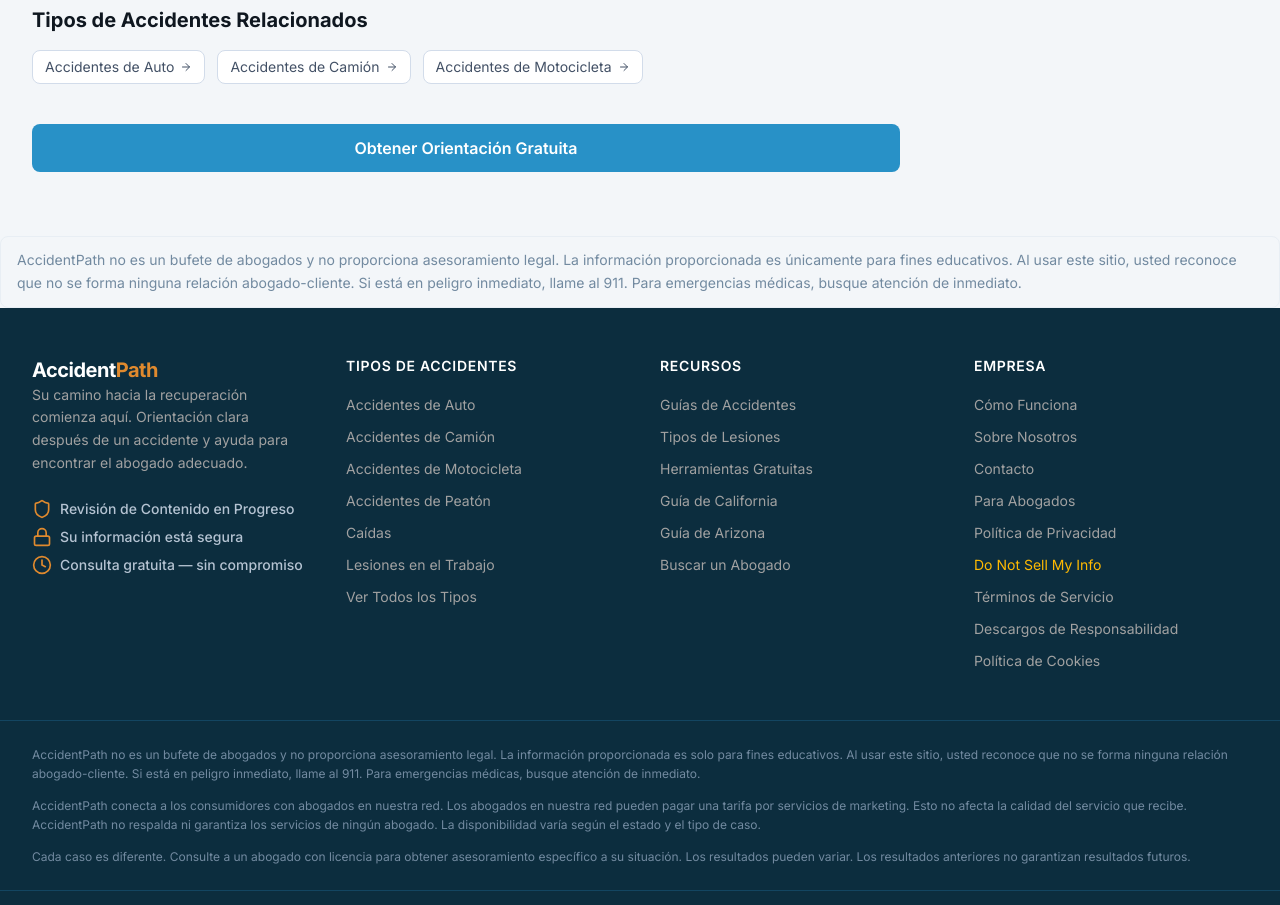
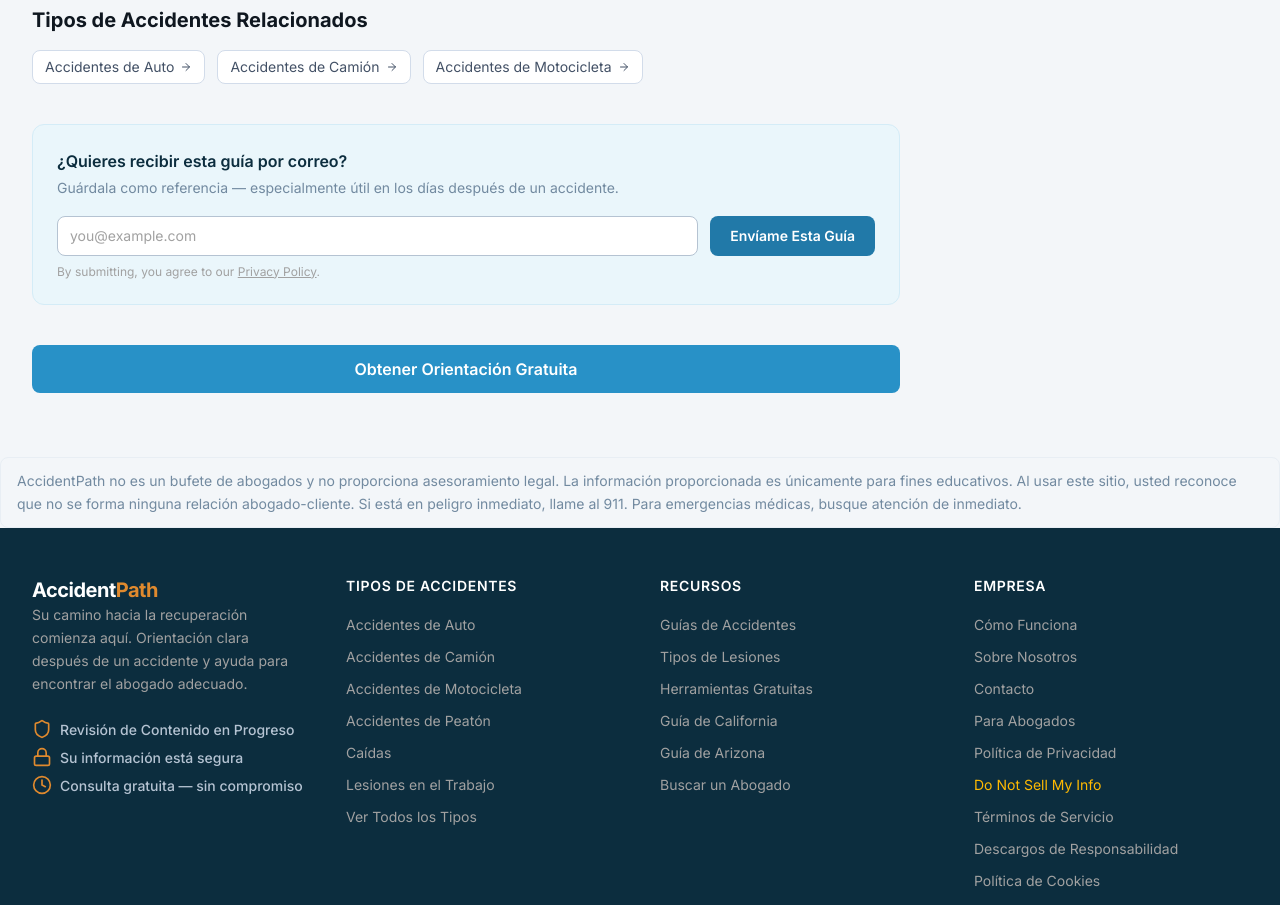
Before and after one commit to the-comet-companies/accident-path, a Next.js app: page /es/guias/despues-accidente-auto in a window 1280 px wide. Shown: the part 2960-3865 px from the top of the page. Built offline with nearby package versions, Linux system fonts and the light colour scheme.

Commit message:
feat(lead): add email capture to EN + ES guide pages

```diff
--- a/app/(en)/guides/[slug]/page.tsx
+++ b/app/(en)/guides/[slug]/page.tsx
@@ -5,6 +5,7 @@ import { cms } from '@/lib/cms'
 import type { Guide } from '@/types/content'
 import { Breadcrumb } from '@/components/layout/Breadcrumb'
 import { CTAButton } from '@/components/ui/CTAButton'
+import { PageLeadCapture } from '@/components/ui/PageLeadCapture'
 import { DisclaimerBanner } from '@/components/ui/DisclaimerBanner'
 import { SchemaOrg } from '@/components/seo/SchemaOrg'
 import { buildMetaTags } from '@/components/seo/MetaTags'
@@ -150,6 +151,14 @@ export default async function GuideDetailPage({
                 </section>
               )}
 
+              <PageLeadCapture
+                headline="Want this guide emailed to you?"
+                subtext="Save it for reference — especially useful in the days after an accident."
+                buttonLabel="Email Me This Guide"
+                toolSlug="page-guide"
+                toolContext={{ guideTitle: guide.title }}
+              />
+
               <CTAButton href="/find-help" size="md">
                 Get Free Guidance
               </CTAButton>
--- a/app/(es)/es/guias/[slug]/page.tsx
+++ b/app/(es)/es/guias/[slug]/page.tsx
@@ -5,6 +5,7 @@ import { cms } from '@/lib/cms'
 import type { Guide } from '@/types/content'
 import { Breadcrumb } from '@/components/layout/Breadcrumb'
 import { CTAButton } from '@/components/ui/CTAButton'
+import { PageLeadCapture } from '@/components/ui/PageLeadCapture'
 import { DisclaimerBanner } from '@/components/ui/DisclaimerBanner'
 import { SchemaOrg } from '@/components/seo/SchemaOrg'
 import { articleSchema, breadcrumbSchema } from '@/lib/seo'
@@ -189,6 +190,14 @@ export default async function GuideDetailPageES({
                 </section>
               )}
 
+              <PageLeadCapture
+                headline="¿Quieres recibir esta guía por correo?"
+                subtext="Guárdala como referencia — especialmente útil en los días después de un accidente."
+                buttonLabel="Envíame Esta Guía"
+                toolSlug="page-guide-es"
+                toolContext={{ guideTitle: guide.title }}
+              />
+
               <CTAButton href="/es/buscar-ayuda" size="md">
                 Obtener Orientación Gratuita
               </CTAButton>
```
